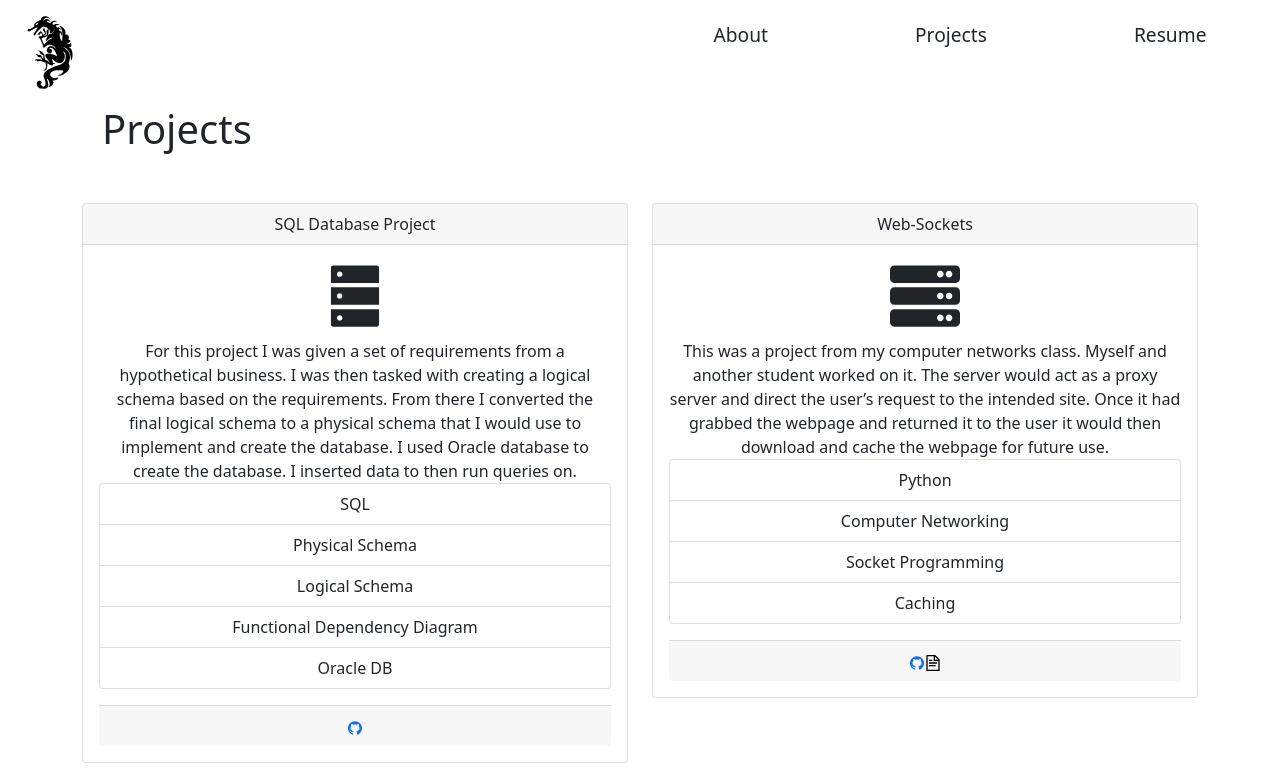
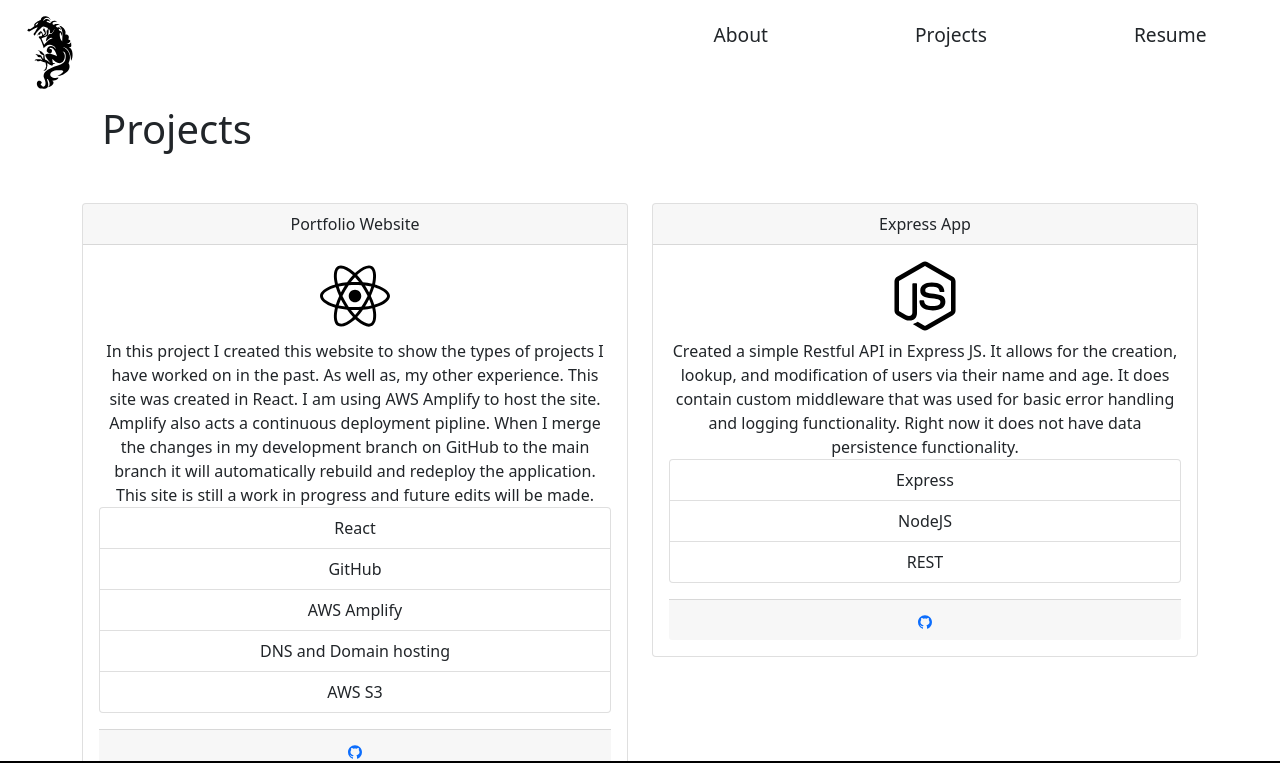
Before and after one commit to joe2475/portfolio, a React (Create React App) app: page /project in a window 1280 px wide. Shown: the top 770 px of the page. Built offline with nearby package versions, Linux system fonts and the light colour scheme.

Commit message:
Updated features

```diff
--- a/src/App.js
+++ b/src/App.js
@@ -8,6 +8,7 @@
 import ParticlesBg from "particles-bg";
 import Resume from './pages/resume.page';
 import Project from './pages/project.page';
+import Footer from './routes/footer.component'
 import * as ReactDOM from "react-dom"
 
 function App() {
@@ -22,6 +23,7 @@
        </Route>
 
      </Routes>
+     <Footer/>
 
     </div>
   );
--- a/src/pages/project.page.jsx
+++ b/src/pages/project.page.jsx
@@ -3,7 +3,7 @@
 import {Container, Card, Row, Col, Image, ListGroup } from "react-bootstrap";
 import 'bootstrap/dist/css/bootstrap.min.css'
 import { AiFillDatabase, AiOutlineGithub, AiFillGoogleCircle } from "react-icons/ai";
-import { FaServer, FaAws } from "react-icons/fa";
+import { FaServer, FaAws, FaReact, FaNodeJs } from "react-icons/fa";
 import { SiSplunk, SiDevpost } from "react-icons/si";
 import { GrDocumentText } from "react-icons/gr";
 import { motion } from "framer-motion";
@@ -12,6 +12,54 @@
    <Container>
        <h1 className="header">Projects</h1>
       <Row>
+      <Col lg={6}>
+          <Card className="mb-3">
+              <Card.Header>
+                  Portfolio Website
+              </Card.Header>
+           <Card.Body>
+           <Card.Title><FaReact className="logo"/></Card.Title>
+           <Card.Text>
+           In this project I created this website to show the types of projects I have worked on in the past. As well as, my other experience. This site was created in React. I am using AWS
+           Amplify to host the site. Amplify also acts a continuous deployment pipline. When I merge the changes in my development branch on GitHub to the main branch it will automatically rebuild
+           and redeploy the application. This site is still a work in progress and future edits will be made.
+           <ListGroup>
+               <ListGroup.Item>React</ListGroup.Item>
+               <ListGroup.Item>GitHub</ListGroup.Item>
+               <ListGroup.Item>AWS Amplify</ListGroup.Item>
+               <ListGroup.Item>DNS and Domain hosting</ListGroup.Item>
+               <ListGroup.Item>AWS S3</ListGroup.Item>
+           </ListGroup>
+           </Card.Text>
+           <Card.Footer>
+             <a href="https://github.com/joe2475/portfolio" target={"_blank"}><AiOutlineGithub/></a>
+           </Card.Footer>
+           </Card.Body>
+       </Card>
+          </Col>
+          <Col lg={6}>
+          <Card className="mb-3">
+              <Card.Header>
+                  Express App
+              </Card.Header>
+           <Card.Body>
+           <Card.Title><FaNodeJs className="logo"/></Card.Title>
+           <Card.Text>
+           Created a simple Restful API in Express JS. It allows for the creation, lookup, and modification of users via their name and age. It does contain custom middleware that was used for
+           basic error handling and logging functionality.
+           Right now it does not have data persistence functionality.
+           <ListGroup>
+               <ListGroup.Item>Express</ListGroup.Item>
+               <ListGroup.Item>NodeJS</ListGroup.Item>
+               <ListGroup.Item>REST</ListGroup.Item>
+           </ListGroup>
+           </Card.Text>
+           <Card.Footer>
+             <a href="https://github.com/joe2475/Express_App" target={"_blank"}><AiOutlineGithub/></a>
+           </Card.Footer>
+           </Card.Body>
+       </Card>
+          </Col>
           <Col lg={6}>
           <Card className="mb-3">
               <Card.Header>
@@ -75,6 +123,12 @@
            Given the Apache Tomcat AMI I created an AWS EC2 instance to host the website. Then I created an RDS in AWS and attached it to MySQL on my own machine.
             I then configured the webserver to connect to the database. Then I created an AMI with the new configuration and from that created two more instances.
            Finally, I created an instance of the elastic load balancer and configured it to use the three instances.
+           <ListGroup>
+               <ListGroup.Item>AWS EC2</ListGroup.Item>
+               <ListGroup.Item>MySQL</ListGroup.Item>
+               <ListGroup.Item>AWS RDB</ListGroup.Item>
+               <ListGroup.Item>AWS Load Balancer</ListGroup.Item>
+           </ListGroup>
            </Card.Text>
            <Card.Footer>
            <a href="https://portfoliobarsis.s3.us-east-2.amazonaws.com/AWS+Project+SA.pdf" target={"_blank"}><GrDocumentText/></a>
--- /dev/null
+++ b/src/routes/footer.component.jsx
@@ -0,0 +1,19 @@
+import React, { Fragment } from "react";
+import {  AiOutlineGithub, AiFillLinkedin} from "react-icons/ai";
+import './footer.styles.scss';
+
+
+const Footer = () =>
+{
+    return(
+<Fragment>
+            <footer className="footer">
+            <a href="https://github.com/joe2475/" target={"_blank"} className="logo"><AiOutlineGithub/></a>
+            <a href="https://www.linkedin.com/in/joseph-barsis-362237149/" target={"_blank"} className="logo"><AiFillLinkedin/></a>
+            </footer>
+            </Fragment>
+    )
+    }
+
+
+ export default Footer;
--- /dev/null
+++ b/src/routes/footer.styles.scss
@@ -0,0 +1,15 @@
+   .footer {
+    background-color: rgb(255, 255, 255);
+    border-top:2px solid rgb(0, 0, 0);
+    position: fixed;
+    width: 100%;
+    bottom: 0;
+    color: white;
+    font-size: 25px;
+   }
+
+   .logo
+   {
+       color:black;
+
+   }
```
